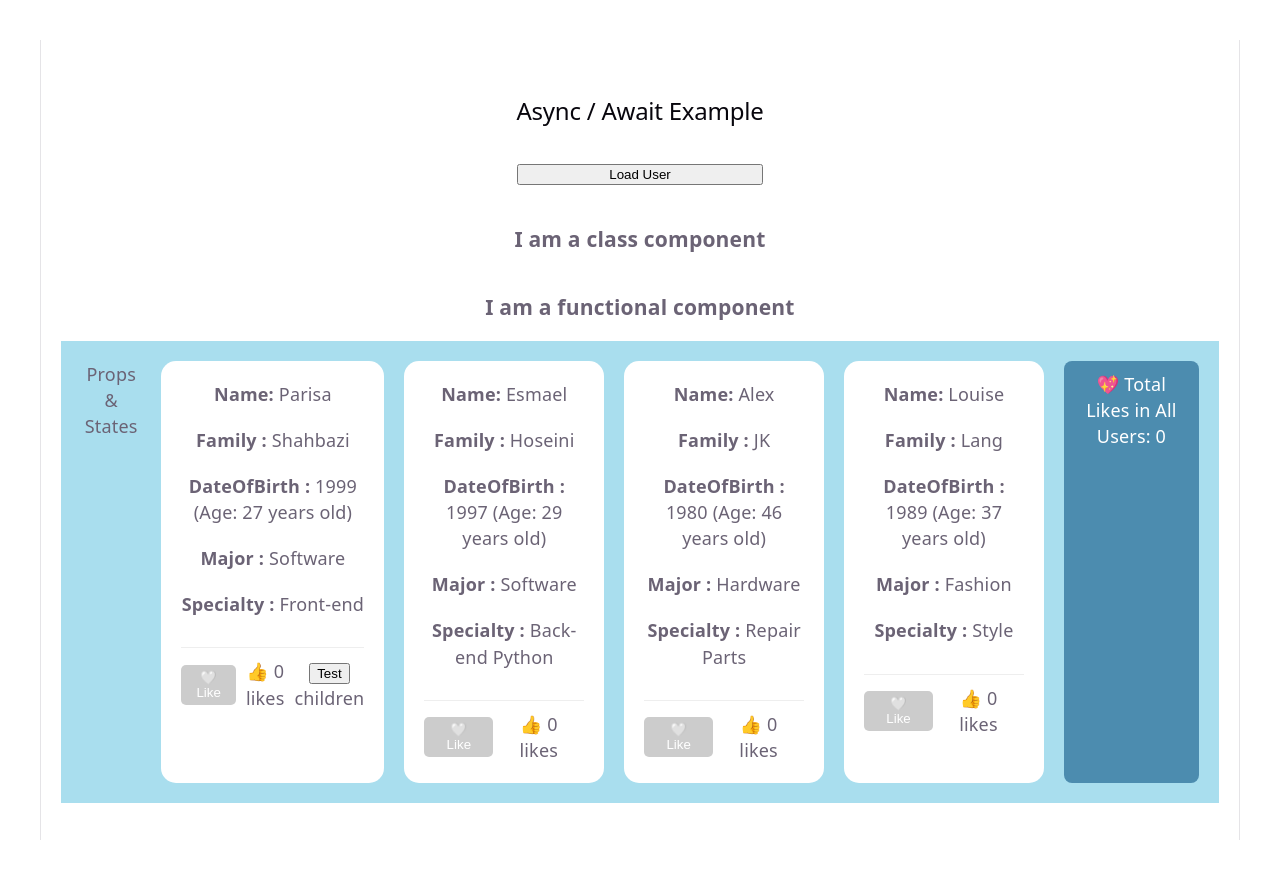
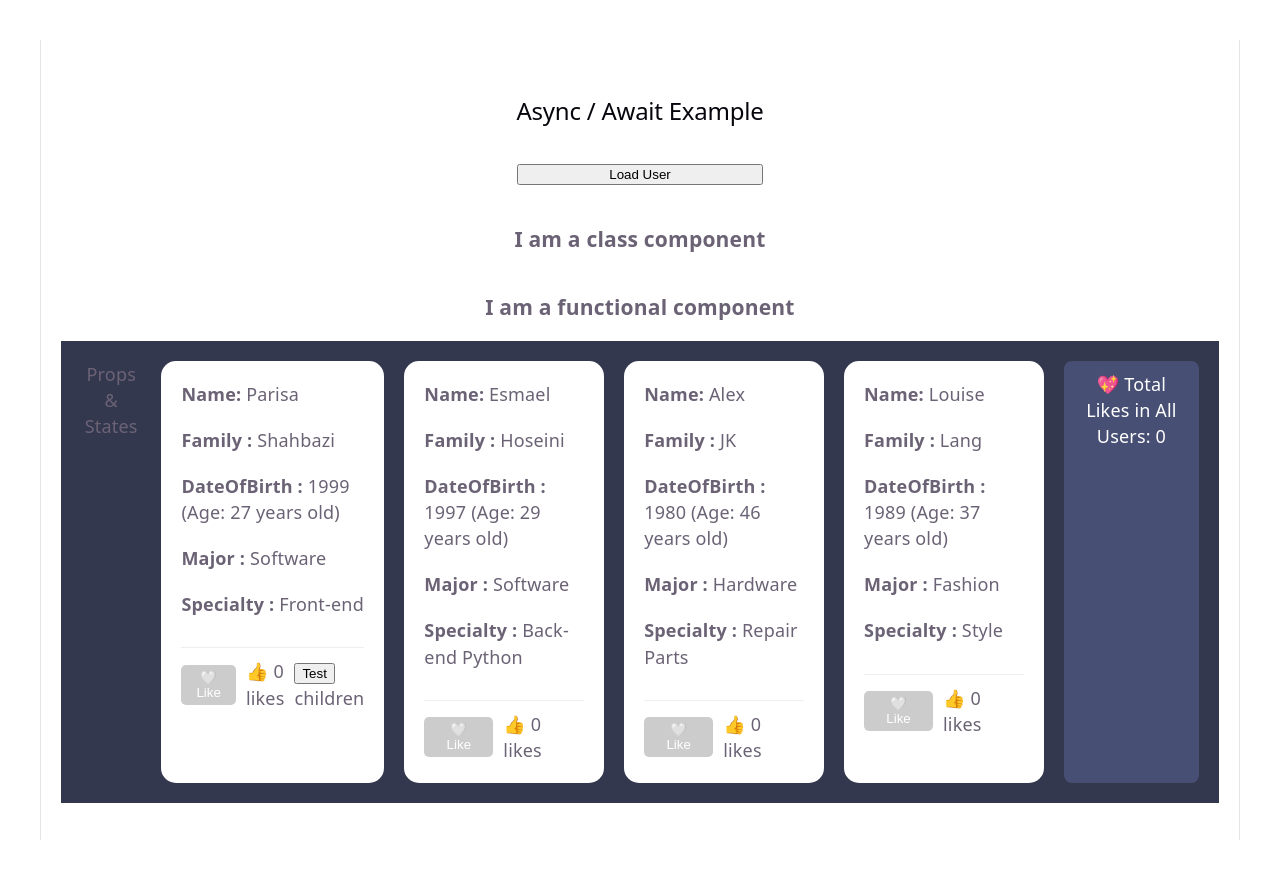
Before and after one commit to shahbaziparisa/react-learning-journey, a React (Vite) app: page / in a window 1280 px wide. Built offline with nearby package versions, Linux system fonts and the light colour scheme.

Commit message:
Fix: some UI

```diff
--- a/src/App.tsx
+++ b/src/App.tsx
@@ -112,7 +112,7 @@ export default function App() {
       <FunctionalComponent />
       <div
         style={{
-          backgroundColor: "#a9deeeff",
+          backgroundColor: "#34384fff",
           padding: "20px",
           display: "flex",
           gap: "20px",
@@ -137,7 +137,7 @@ export default function App() {
         ))}
         <div
           style={{
-            backgroundColor: "#4c8cafff",
+            backgroundColor: "#484f74ff",
             color: "white",
             padding: "10px",
             borderRadius: "8px",
--- a/src/UserComponent.tsx
+++ b/src/UserComponent.tsx
@@ -43,6 +43,10 @@ const UserComponent = ({
         borderRadius: "15px",
         padding: "20px",
         flexDirection: "column",
+        alignItems: "start",
+        justifyContent: "start",
+        alignContent: "start",
+        textAlign: "left",
       }}
     >
       <p>
```
